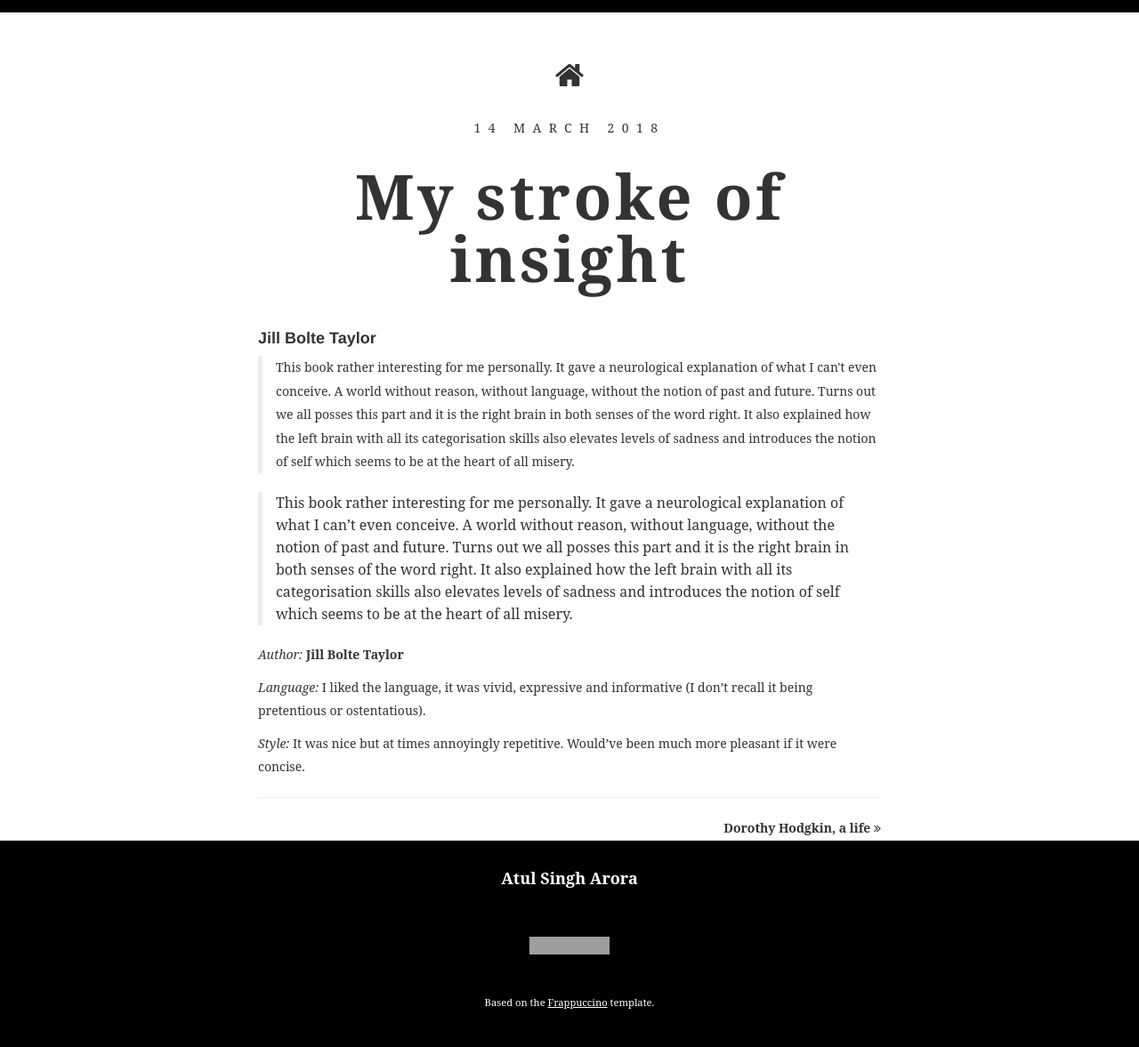
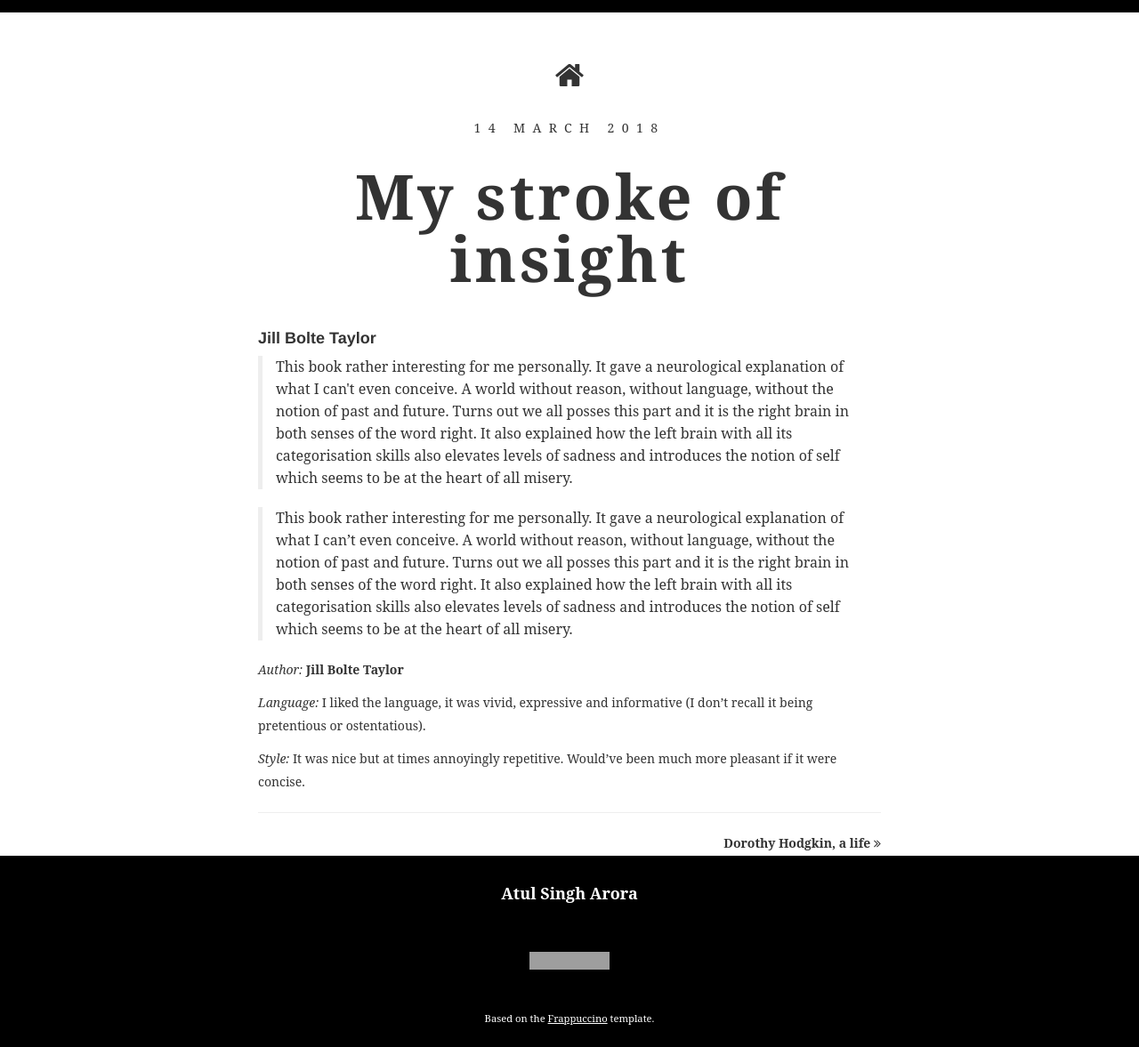
Before and after one commit to gleaned/gleaned.github.io, a Jekyll site: the page built from _posts/2018-03-14-JillBolte.md, in a window 1280 px wide. Shown: the whole page at 89% size. Built offline with Jekyll 4.4.1, drawn with Linux system fonts in a browser that asks for light colours; some web fonts are replaced; comment, search, counter and statistics services are not loaded; grey boxes are pictures that could not be loaded.

Commit message:
/ ‘_layouts/post_page.html’

```diff
--- a/_layouts/post_page.html
+++ b/_layouts/post_page.html
@@ -16,7 +16,7 @@ layout: default
 				<h2 class="content">{{page.title}}</h2>
 				<h4 class="post">{{page.author}}</h4>
 				<section class="content" style="font-size=15px;">
-					<blockquote>{{page.abstract}}</blockquote>
+					<blockquote><p>{{page.abstract}}</p></blockquote>
 					{{ content }}
 					<hr>
 				</section>
```
